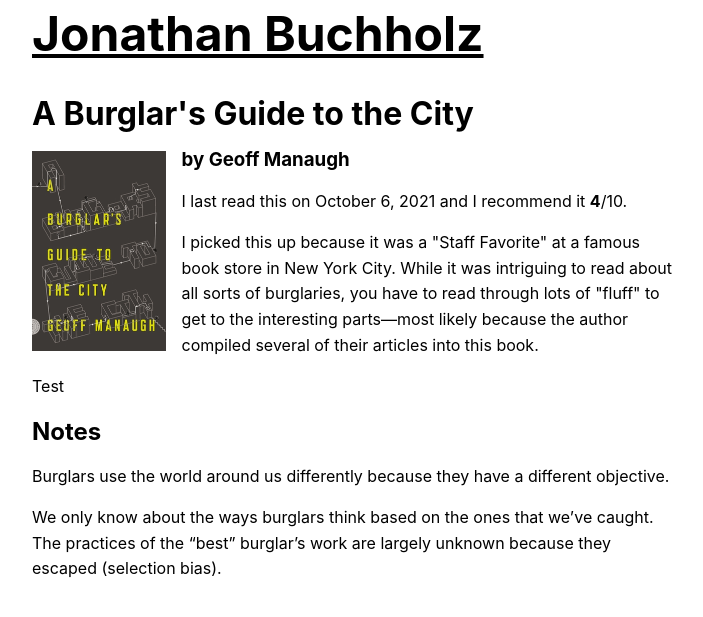
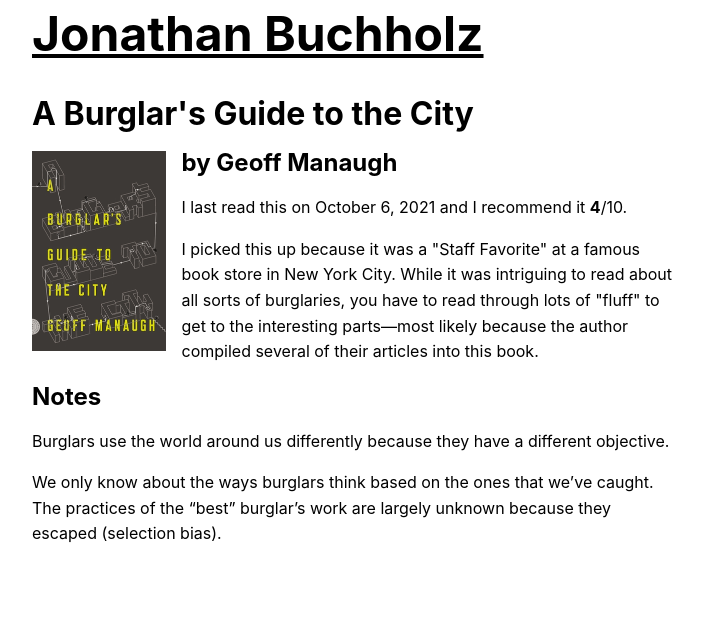
Before and after one commit to JonathanBuchh/buchh.org, a Jekyll site: the page built from book/_posts/2021-10-06-BurglarsGuide.md, in a window 1280 px wide. Shown: the top 617 px of the page, without its empty margins (288-991 px from the left). Built offline with Jekyll 4.4.1, drawn with Linux system fonts in a browser that asks for light colours.

Commit message:
Make headings go down sequentially

```diff
--- a/_layouts/default.html
+++ b/_layouts/default.html
@@ -30,7 +30,7 @@ layout: compress
     <nav><h1>Jonathan Buchholz</h1></nav>
     {% endif %}
     {% if page.author %}
-    <h3>by {{ page.author}}</h3>
+    <h2>by {{ page.author}}</h2>
     {% endif %}
     {% if page.rating %}
     <p>I last read this on {{ page.date | date: "%B %-d, %Y"}} and I recommend it <b>{{ page.rating }}</b>/10.</p>
--- a/book/_posts/2021-10-06-BurglarsGuide.md
+++ b/book/_posts/2021-10-06-BurglarsGuide.md
@@ -7,8 +7,6 @@ rating: 4
 cover: /images/BurglarsGuide.gif
 permalink: /book/BurglarsGuide
 ---
-Test
-
 ## Notes
 
 Burglars use the world around us differently because they have a different objective.
```
